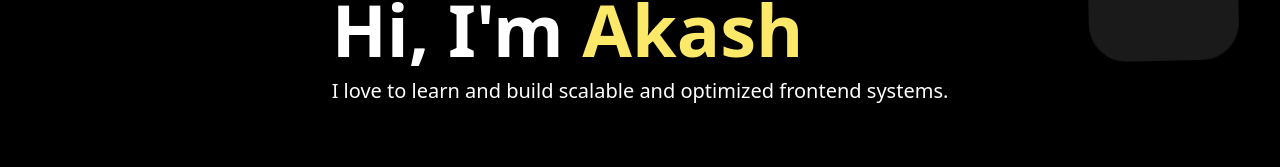
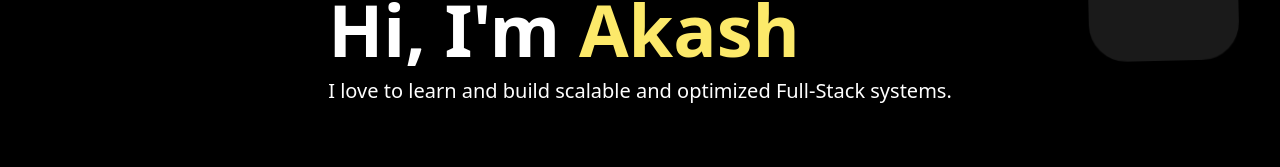
Before and after one commit to cptn3m00/Akash_Vaarta, a React (Create React App) app: page / in a window 1280 px wide. Shown: the part 359-526 px from the top of the page. Built offline with nearby package versions, Linux system fonts and the light colour scheme.

Commit message:
Update Home.jsx

```diff
--- a/src/components/Home.jsx
+++ b/src/components/Home.jsx
@@ -37,7 +37,7 @@ const Home = () => {
 			<div className='hero relative h-[calc(100vh)] flex justify-center items-center text-white' id='hero'>
 				<div className='pt-4 h-36 backdrop-blur-sm rounded-3xl'>
 					<h1 className='text-6xl sm:text-7xl font-extrabold mt-2'>Hi, I'm&nbsp;<span className='text-yellow-200 font-extrabold'>{text}</span></h1>
-					<p className='mt-3 text-xl'>I love to learn and build scalable and optimized frontend systems.</p>
+					<p className='mt-3 text-xl'>I love to learn and build scalable and optimized Full-Stack systems.</p>
 				</div>
 			</div>
 			<Footer/>
```
